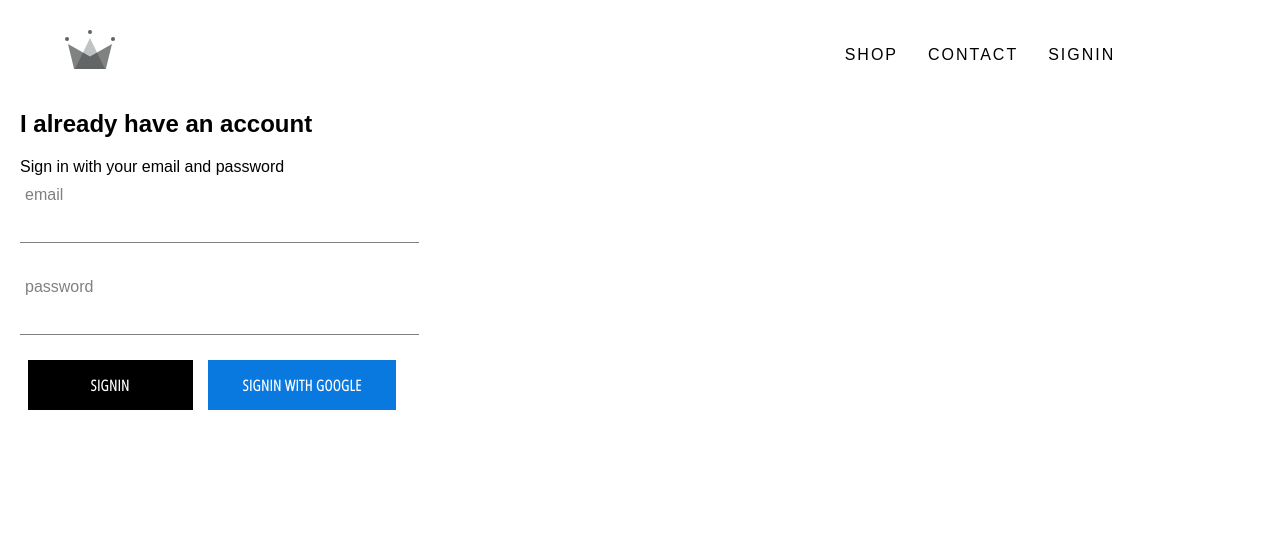
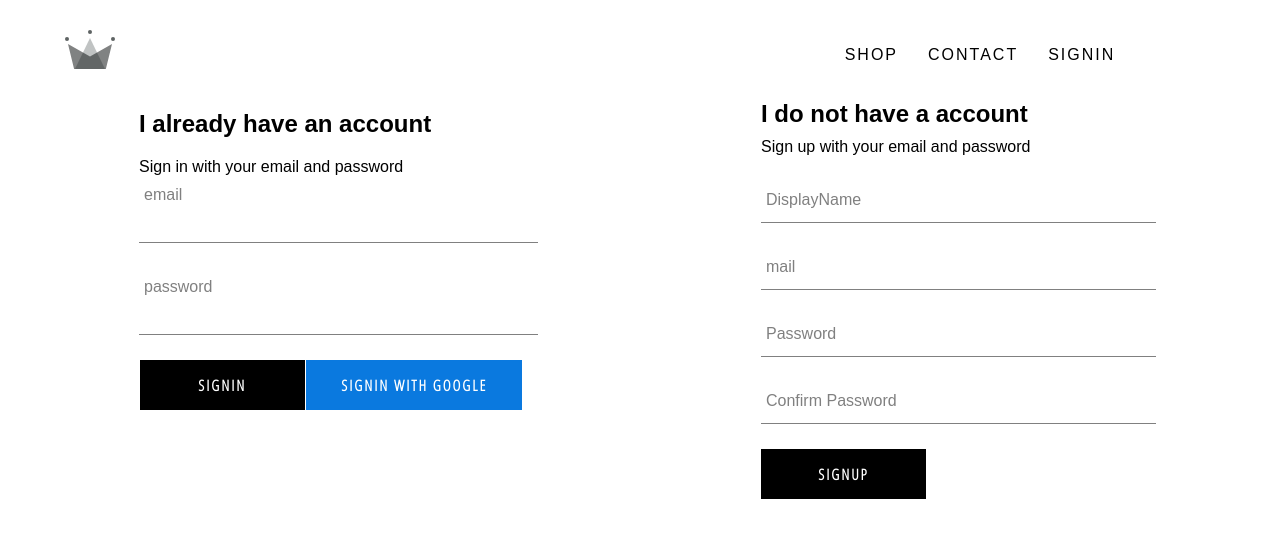
Before and after one commit to rajkharvar/react-ecommerce-project, a React (Create React App) app: page /signin in a window 1280 px wide. Shown: the top 538 px of the page. Built offline with nearby package versions, Linux system fonts and the light colour scheme; no server answers; a web font is replaced by a local one.

Commit message:
done with Sign Up component

```diff
--- a/src/App.js
+++ b/src/App.js
@@ -5,7 +5,7 @@ import Homepage from './pages/homepage/Homepage';
 import { Header } from './components/header/Header';
 import { Contact } from './pages/contact/Contact'
 import ShopPage from './pages/shop/Shop';
-import SignIn from './components/sign-in/SignIn';
+import SignInAndSignUp from './pages/sign-in-and-sign-up/SignInAndSignUp';
 import { auth } from './firebase/firebase.utils'
 
 
@@ -37,7 +37,7 @@ class App extends React.Component {
           <Route exact path="/" component={Homepage} />
           <Route exact path="/shop" component={ShopPage} />
           <Route exact path="/contact" component={Contact} />
-          <Route exact path="/signin" component={SignIn} />
+          <Route exact path="/signin" component={SignInAndSignUp} />
         </Switch>
       </div>
     );
--- a/src/components/custom-button/custom-button.scss
+++ b/src/components/custom-button/custom-button.scss
@@ -12,6 +12,7 @@
   font-family: 'Open Sans Condensed';
   font-weight: bolder;
   border: none;
+  letter-spacing: 2px;
 
   &:hover {
     background-color: white;
--- a/src/components/form-input/FormInput.jsx
+++ b/src/components/form-input/FormInput.jsx
@@ -2,17 +2,12 @@ import React from 'react';
 
 import './form-input.scss';
 
-export const FormInput = ({ handleChange, label, ...otherProps }) => (
-  <div className='group'>
-    <input className='form-input' onChange={handleChange} {...otherProps} />
-    {label ? (
-      <label
-        className={`${
-          otherProps.value.length ? 'shrink' : ''
-        } form-input-label`}
-      >
-        {label}
-      </label>
-    ) : null}
-  </div>
-);
+export const FormInput = ({ handleChange, label, ...otherProps }) => {
+  console.log(otherProps);
+  return (
+    <div className='group'>
+      <input className='form-input' onChange={handleChange} {...otherProps} />
+      {label ? <label className='form-input-label'>{label}</label> : null}
+    </div>
+  );
+};
--- /dev/null
+++ b/src/components/sign-up/SignUp.jsx
@@ -0,0 +1,72 @@
+import React, { Component } from 'react';
+
+import { FormInput } from '../form-input/FormInput';
+import { CustomButton } from '../custom-button/CustomButton';
+import './sign-up.scss';
+
+export default class SignUp extends Component {
+  constructor() {
+    super();
+    this.state = {
+      password: '',
+      email: '',
+      password: '',
+      confirmPassword: ''
+    };
+  }
+
+  handleChange = e => {
+    const { name, value } = e.target;
+    this.setState({ [name]: value });
+  };
+
+  handleSubmit = e => {
+    e.preventDefault();
+    console.log(this.state);
+  };
+
+  render() {
+    const { displayName, email, password, confirmPassword } = this.state;
+    return (
+      <div className='sign-up'>
+        <h2 className='title'>I do not have a account</h2>
+        <span>Sign up with your email and password</span>
+        <form onSubmit={this.handleSubmit}>
+          <FormInput
+            type='text'
+            label='DisplayName'
+            value={displayName}
+            name='displayName'
+            onChange={this.handleChange}
+            required
+          />
+          <FormInput
+            type='Email'
+            label='mail'
+            value={email}
+            name='email'
+            onChange={this.handleChange}
+            required
+          />
+          <FormInput
+            type='password'
+            label='Password'
+            value={password}
+            name='password'
+            onChange={this.handleChange}
+            required
+          />
+          <FormInput
+            type='password'
+            label='Confirm Password'
+            value={confirmPassword}
+            name='confirmPassword'
+            onChange={this.handleChange}
+            required
+          />
+          <CustomButton type='submit'>SignUp</CustomButton>
+        </form>
+      </div>
+    );
+  }
+}
--- /dev/null
+++ b/src/components/sign-up/sign-up.scss
@@ -0,0 +1,9 @@
+.sign-up {
+  display: flex;
+  flex-direction: column;
+  width: 380px;
+
+  .title {
+    margin: 10px 0;
+  }
+}
--- /dev/null
+++ b/src/pages/sign-in-and-sign-up/SignInAndSignUp.jsx
@@ -0,0 +1,16 @@
+import React, { Component } from 'react';
+
+import SignIn from '../../components/sign-in/SignIn';
+import './sign-in-and-sign-up.scss';
+import SignUp from '../../components/sign-up/SignUp';
+
+export default class SignInAndSignUp extends Component {
+  render() {
+    return (
+      <div className='sign-in-and-sign-up'>
+        <SignIn />
+        <SignUp />
+      </div>
+    );
+  }
+}
--- /dev/null
+++ b/src/pages/sign-in-and-sign-up/sign-in-and-sign-up.scss
@@ -0,0 +1,5 @@
+.sign-in-and-sign-up {
+    display: flex;
+    flex-direction: row;
+    justify-content: space-around;
+}
```
